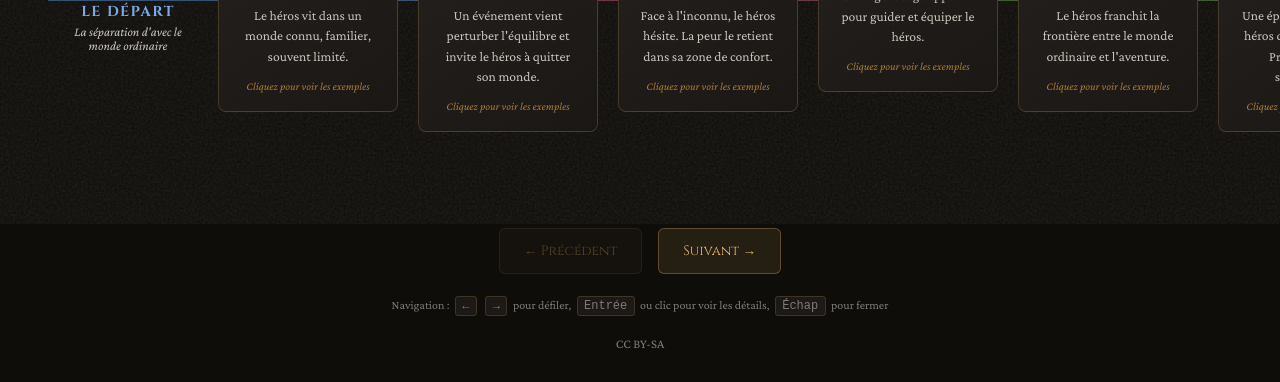
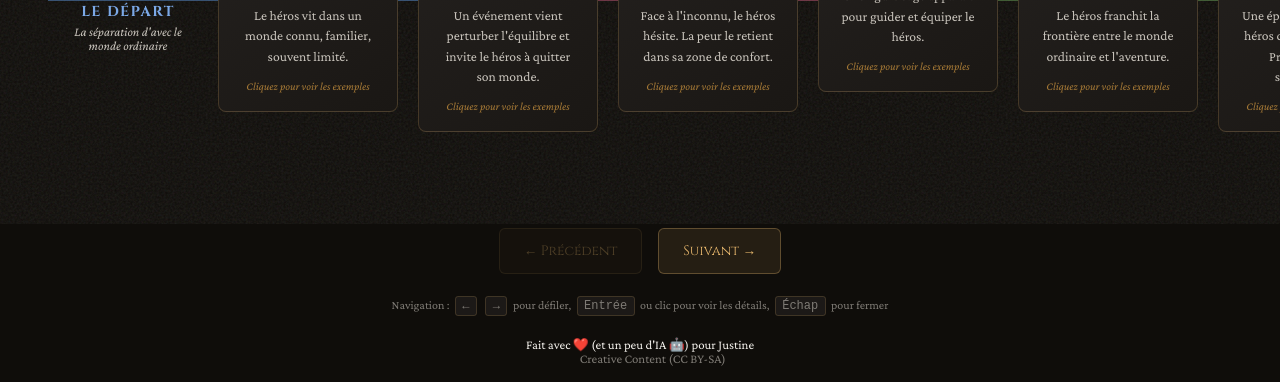
Before and after one commit to bmatge/voyage-du-heros, a plain HTML site: page index.html in a window 1280 px wide. Shown: the part 576-958 px from the top of the page. Drawn offline with nearby package versions, Linux system fonts and the light colour scheme.

Commit message:
Update footer content in index.html

```diff
--- a/index.html
+++ b/index.html
@@ -1493,7 +1493,7 @@
     <p class="keyboard-hint">Navigation : <kbd>←</kbd> <kbd>→</kbd> pour défiler, <kbd>Entrée</kbd> ou clic pour voir les détails, <kbd>Échap</kbd> pour fermer</p>
 
     <footer>
-        <a href="https://github.com/bmatge/voyage-du-heros" target="_blank" rel="noopener">CC BY-SA</a>
+        <p>Fait avec ❤️ (et un peu d'IA 🤖) pour Justine</p><a style="margin-left : 2em" href="https://github.com/bmatge/voyage-du-heros" target="_blank" rel="noopener">Creative Content (CC BY-SA)</a></p>
     </footer>
 
     <!-- Modal for examples -->
```
